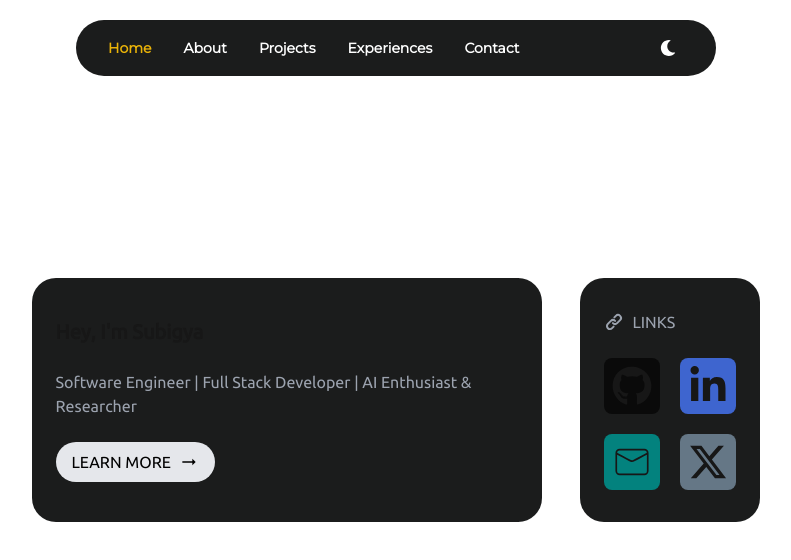
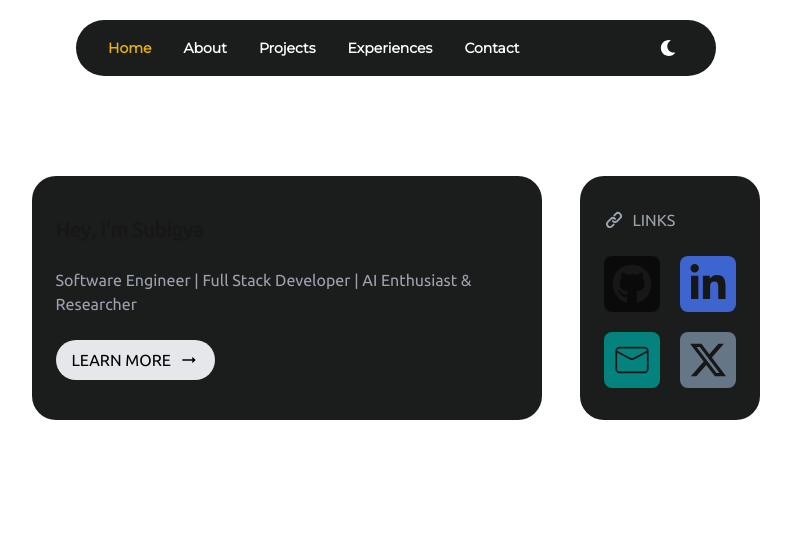
Before and after one commit to subigya-js/subigyasubedi.com.np, a Next.js app: page / in a window 1280 px wide. Shown: the top 560 px of the page, without its empty margins (244-1035 px from the left). Built offline with nearby package versions, Linux system fonts and the light colour scheme.

Commit message:
fix: reorder import statements and adjust layout for main content area

```diff
--- a/app/layout.tsx
+++ b/app/layout.tsx
@@ -1,7 +1,7 @@
 import type { Metadata } from "next";
 import localFont from "next/font/local";
+import Navbar from "./components/Navbar";
 import "./globals.css";
-import Navbar from "./components/Navbar";
 
 const geistSans = localFont({
   src: "./fonts/GeistVF.woff",
@@ -35,7 +35,7 @@ export default function RootLayout({
         <div className="flex justify-center">
           <Navbar />
         </div>
-        <main className="flex-grow flex items-center justify-center overflow-y-auto" style={{ height: 'calc(100vh - 10rem)' }}>
+        <main className="flex-grow flex justify-center overflow-y-auto mt-36">
           <div className="w-full max-w-7xl px-4 sm:px-6 lg:px-8 py-8">
             {children}
           </div>
```
